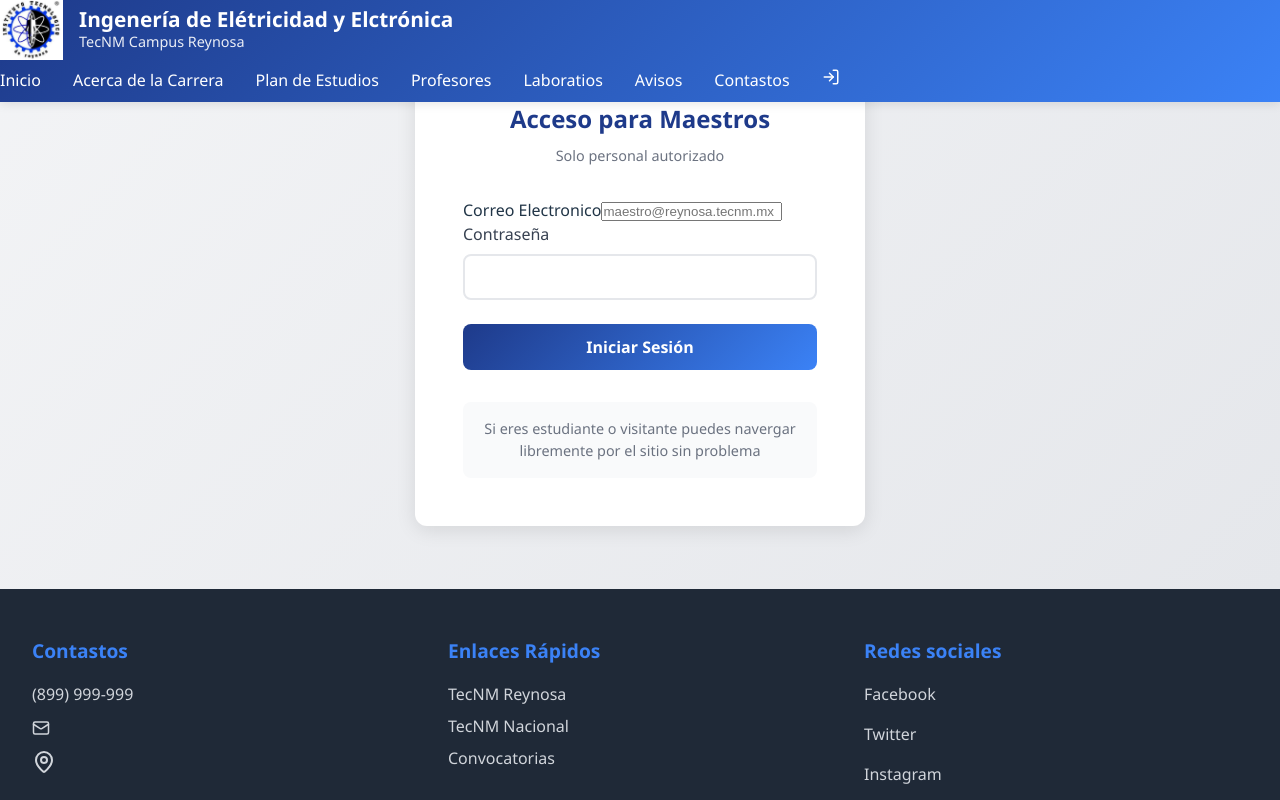
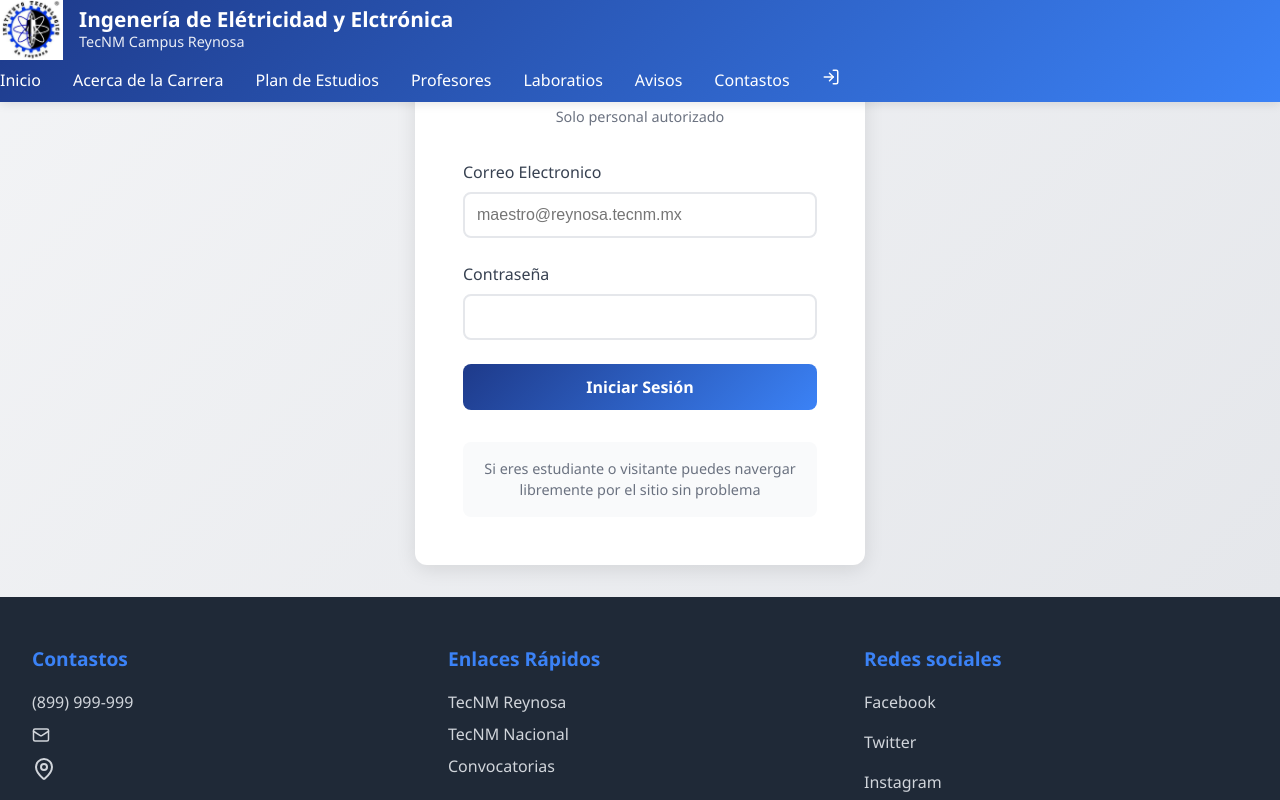
Before and after one commit to Serg1oGD/Electricidad-y-Electronica, a React (Vite) app: page /login in a window 1280 px wide. Built offline with nearby package versions, Linux system fonts and the light colour scheme; no server answers.

Commit message:
Ajuste de login.css texto de correo electronico

```diff
--- a/src/pages/Login.jsx
+++ b/src/pages/Login.jsx
@@ -37,7 +37,7 @@ function Login() {
                 {error && <div className="error-message">{error}</div>}
 
                 <form onSubmit={handleSubmit}>
-                    <div className="form-gruop">
+                    <div className="form-group">
                         <label>Correo Electronico</label>
                         <input
                         type="email"
```
